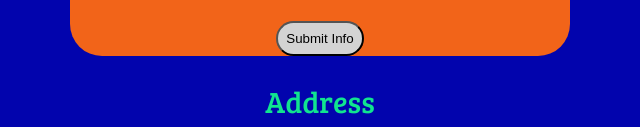
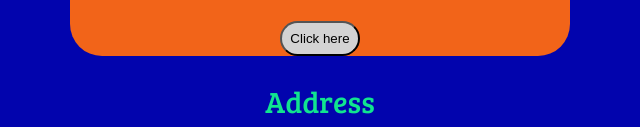
Before and after one commit to RayVenShellhart/wdd130, a plain HTML site: page wwr/contact.html in a window 1280 px wide. Shown: the part 673-800 px from the top of the page, 320-960 px from the left. Drawn offline with nearby package versions, Linux system fonts and the light colour scheme; a web font is replaced by a local one.

Commit message:
submit-button

```diff
--- a/wwr/contact.html
+++ b/wwr/contact.html
@@ -59,7 +59,7 @@
                     <input type="checkbox" id="newspaper" name="newspaper">
                 </div>
             </fieldset>
-            <button type="submit">Submit Info</button>
+            <button type="submit">Click here</button>
         </form>
         <div class="contact-info">
             <h2>Address</h2>
```
